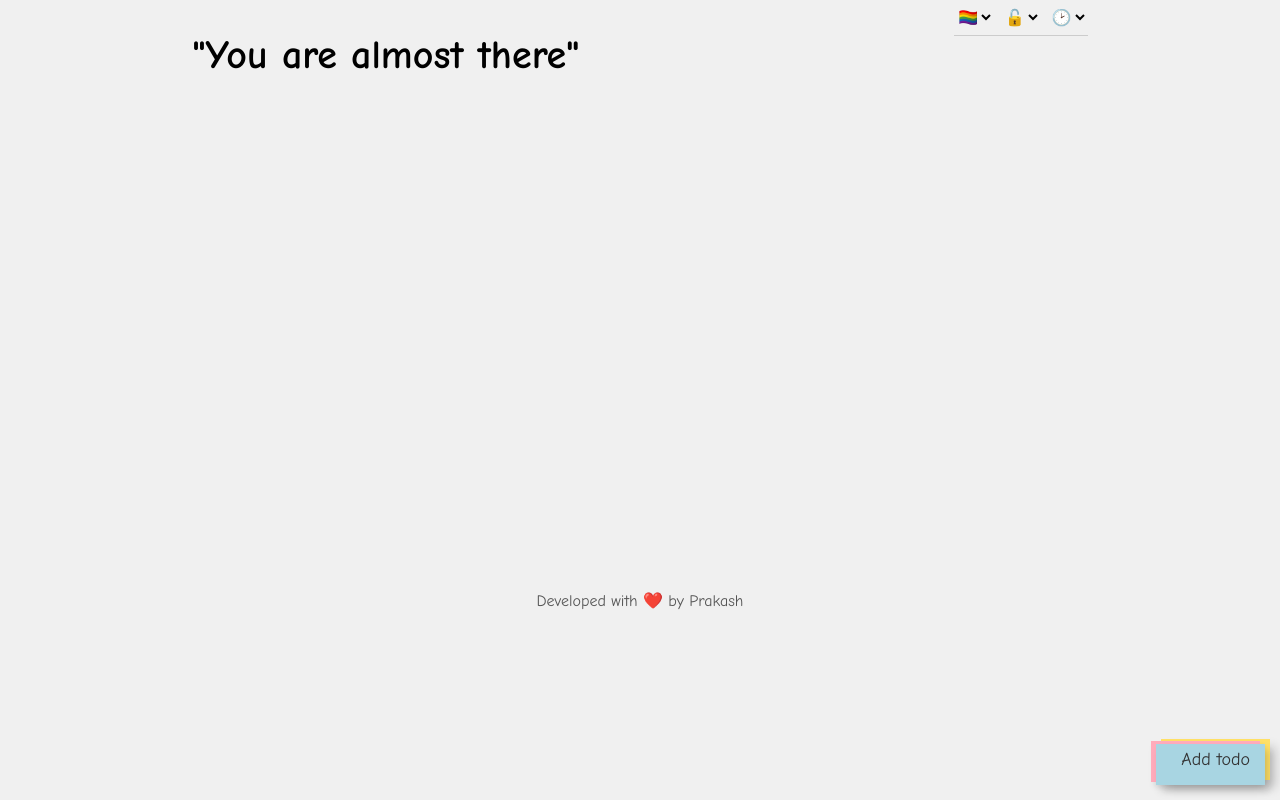
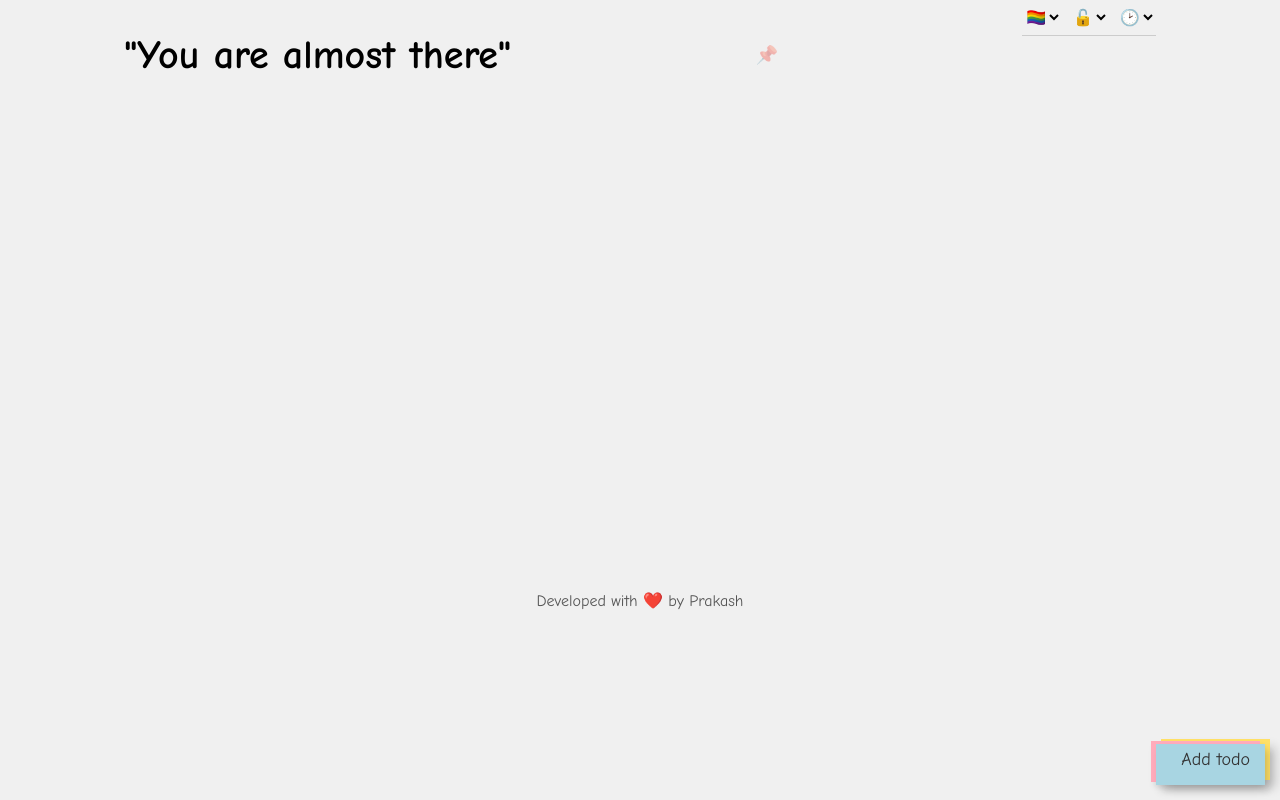
Before and after one commit to prakash-dey/todo_app_electron, an Electron app: page index.html in a window 1280 px wide. Drawn offline with Linux system fonts and the light colour scheme; no server answers.

Commit message:
pin to top

```diff
--- a/index.html
+++ b/index.html
@@ -11,6 +11,7 @@
     <!-- <h1>To-Do List</h1> -->
     <div class="heading">
       <h1>"You are almost there"</h1>
+      <button id="pinBtn" title="Toggle always on top">📌</button>
       <div class="filter">
         <select id="priority-select">
           <option value="all">🏳️‍🌈</option>
--- a/renderer.js
+++ b/renderer.js
@@ -339,5 +339,14 @@ document.addEventListener("DOMContentLoaded", () => {
     priorityColorDiv.style.backgroundColor =
       priorityColors[prioritySelect.value] || "#fef68a";
   }
+  // Always-on-top toggle (starts unpinned)
+  const pinBtn = document.getElementById("pinBtn");
+  pinBtn.style.opacity = "0.35";
+  pinBtn.addEventListener("click", () => {
+    ipcRenderer.send("toggle-always-on-top");
+  });
+  ipcRenderer.on("always-on-top-changed", (_, isOnTop) => {
+    pinBtn.style.opacity = isOnTop ? "1" : "0.35";
+  });
   //
 });
--- a/style.css
+++ b/style.css
@@ -370,3 +370,12 @@ s.cancel{
   cursor: pointer;
   padding: 5px;
 }
+#pinBtn {
+  background: none;
+  border: none;
+  font-size: 18px;
+  cursor: pointer;
+  opacity: 1;
+  transition: opacity 0.2s ease;
+  align-self: center;
+}
```
Also changed, not shown: main.js (+8 -0 lines).
